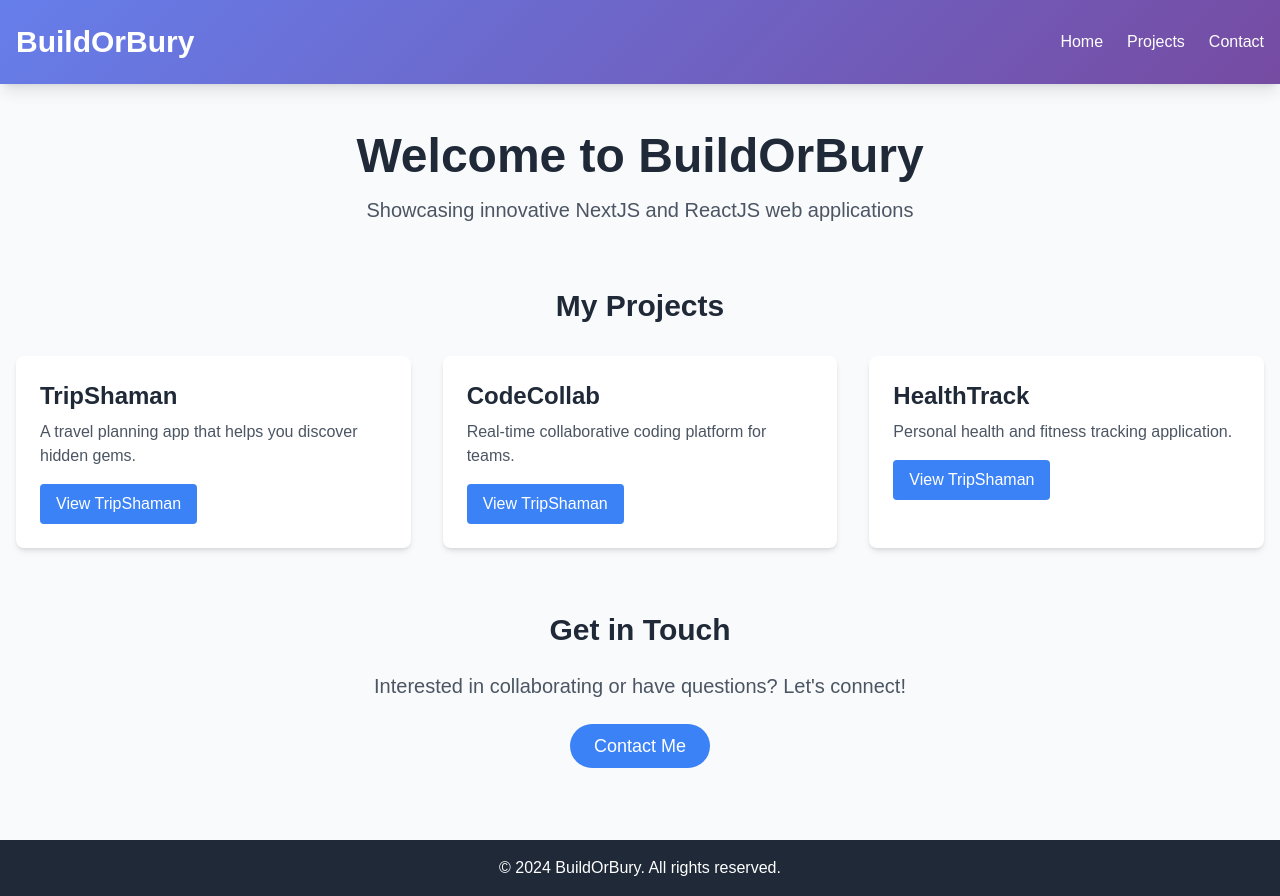
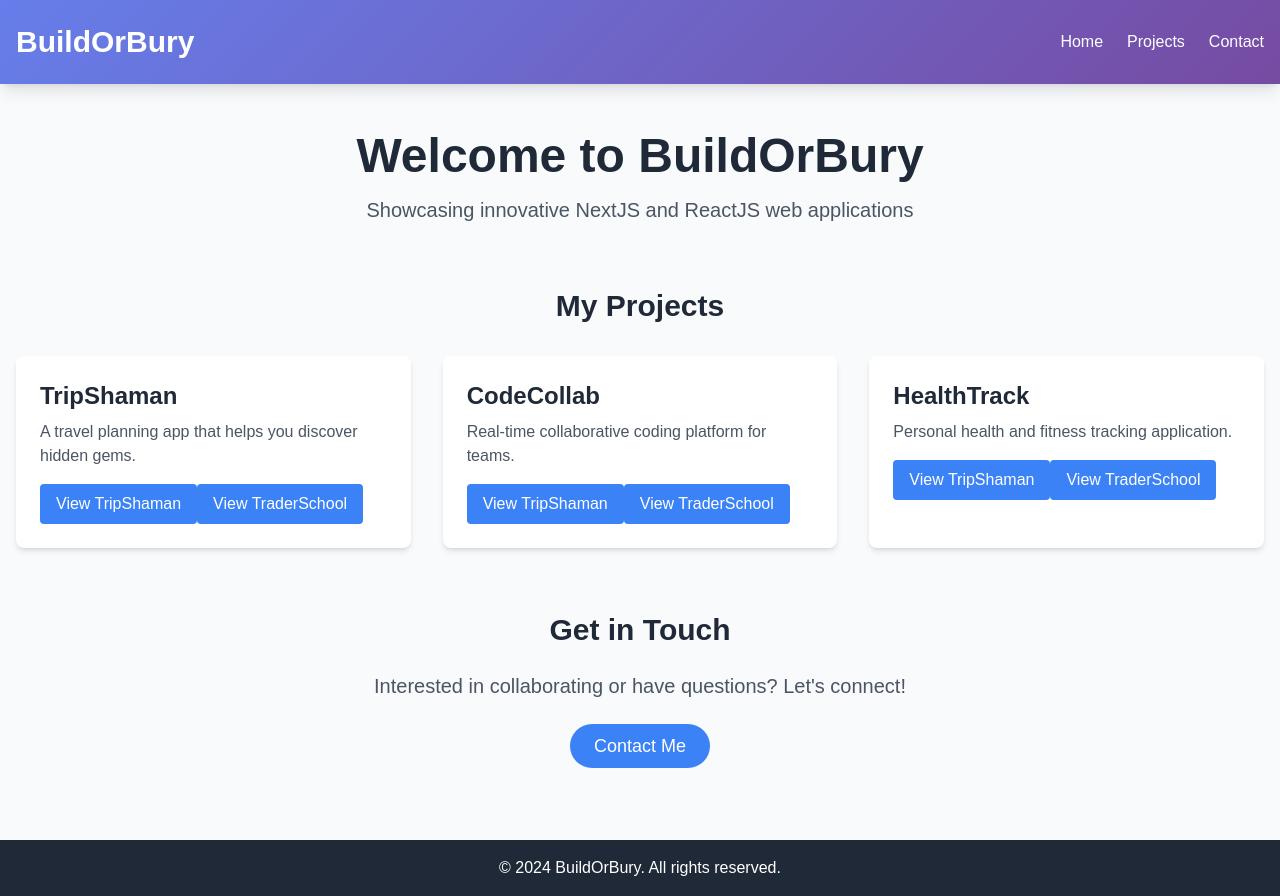
Before and after one commit to chezbro/buildorbury, a Next.js app: page / in a window 1280 px wide. Built offline with nearby package versions, Linux system fonts and the light colour scheme.

Commit message:
new link for traderschool

```diff
--- a/app/components/ProjectCard.js
+++ b/app/components/ProjectCard.js
@@ -12,6 +12,12 @@ const ProjectCard = ({ title, description, slug }) => {
         >
           View TripShaman
         </Link>
+        <Link
+          href="/traderschool"
+          className="inline-block bg-blue-500 text-white py-2 px-4 rounded hover:bg-blue-600 transition-colors"
+        >
+          View TraderSchool
+        </Link>
       </div>
     </div>
   );
```
